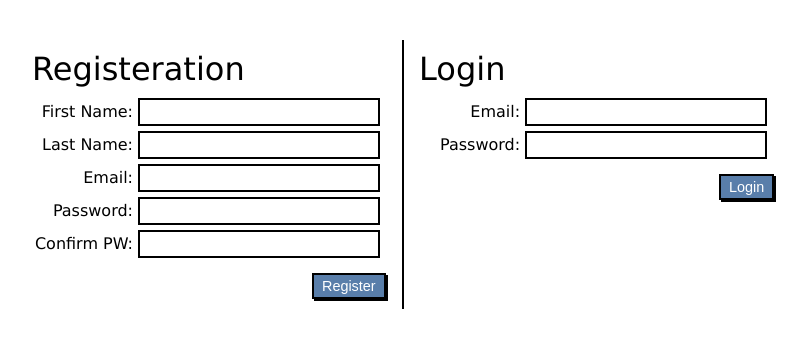
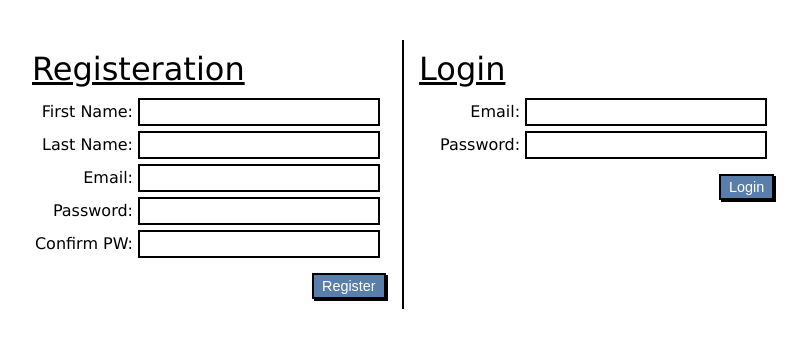
Before and after one commit to SalmaCodes-zz/login-registration-django, a Django app: page / in a window 1280 px wide. Shown: the top 348 px of the page, without its empty margins (128-935 px from the left). Run offline with Django 3.2, Linux system fonts and the light colour scheme; parts of the project's set-up code (start-up, migrations or seed data) failed here and were passed over.

Commit message:
Style change #2

```diff
--- a/apps/users/static/users/css/style.css
+++ b/apps/users/static/users/css/style.css
@@ -12,6 +12,7 @@
 h1 {
     font-weight: lighter;
     padding: 10px 0;
+    text-decoration: underline;
 }
 label {
     display: inline-block;
```
